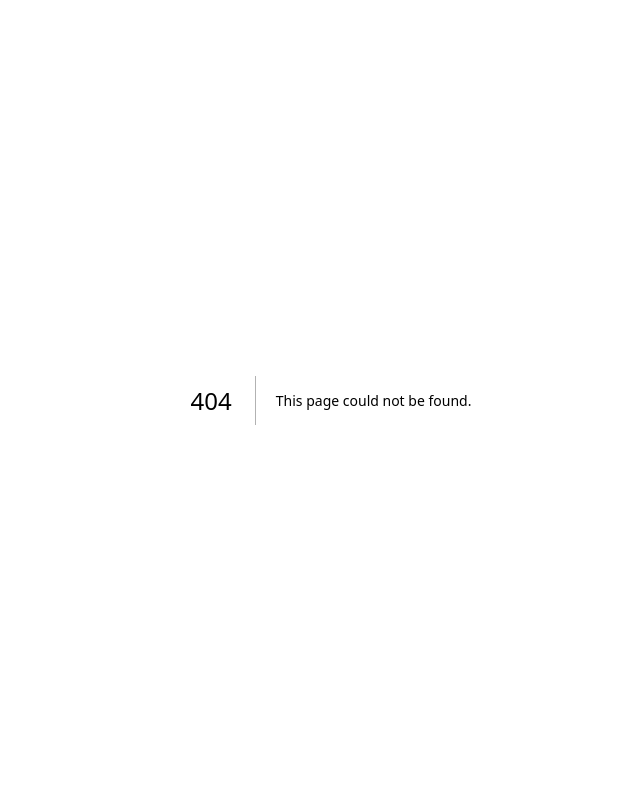
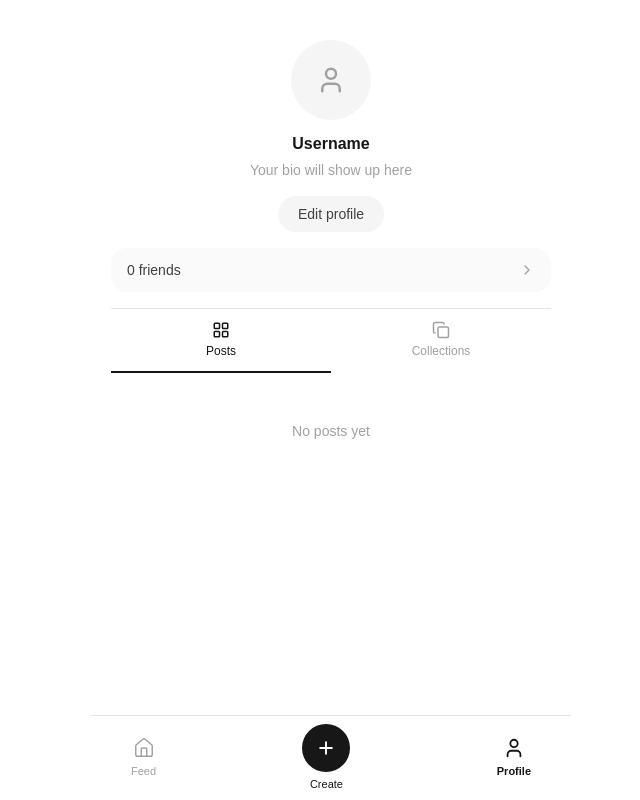
Before and after one commit to jerrychangthepanda/Fashion-App, a Next.js app in the folder frontend/: page /profile in a window 1280 px wide. Before the commit this address had no page. Shown: the whole page, without its empty margins (309-949 px from the left). Built offline with nearby package versions, Linux system fonts and the light colour scheme.

Commit message:
Add bottom nav, profile page skeleton, and create page structure

```diff
--- /dev/null
+++ b/frontend/app/create/page.tsx
@@ -0,0 +1,37 @@
+"use client";
+
+import { useRouter } from "next/navigation";
+import { Camera, X } from "lucide-react";
+
+export default function CreatePage() {
+  const router = useRouter();
+
+  return (
+    <div className="fixed inset-0 z-50 flex flex-col bg-neutral-950">
+      <div className="flex items-center px-5 pt-5">
+        <button
+          onClick={() => router.back()}
+          aria-label="Close"
+          className="flex h-9 w-9 items-center justify-center rounded-full bg-white/10"
+        >
+          <X size={18} className="text-white" />
+        </button>
+      </div>
+
+      <div className="flex flex-1 items-center justify-center px-5 py-3">
+        <div className="flex aspect-[4/5] w-full items-center justify-center rounded-3xl border border-white/10 bg-neutral-900">
+          <Camera size={32} className="text-white/25" />
+        </div>
+      </div>
+
+      <div className="flex items-center justify-center pb-10">
+        <button
+          aria-label="Take picture"
+          className="flex h-[68px] w-[68px] items-center justify-center rounded-full border-[3px] border-white"
+        >
+          <span className="h-[54px] w-[54px] rounded-full bg-white" />
+        </button>
+      </div>
+    </div>
+  );
+}
--- a/frontend/app/layout.tsx
+++ b/frontend/app/layout.tsx
@@ -1,6 +1,8 @@
 import type { Metadata } from "next";
 import { Geist, Geist_Mono } from "next/font/google";
 import "./globals.css";
+
+import { BottomNav } from "@/components/BottomNav";
 
 const geistSans = Geist({
   variable: "--font-geist-sans",
@@ -27,7 +29,15 @@ export default function RootLayout({
       lang="en"
       className={`${geistSans.variable} ${geistMono.variable} h-full antialiased`}
     >
-      <body className="min-h-full flex flex-col">{children}</body>
+      <body className={`${geistSans.variable} ${geistMono.variable} antialiased bg-neutral-100`}>
+        <div
+          className="relative mx-auto min-h-screen max-w-[480px] bg-white"
+          style={{ transform: "translateZ(0)" }}
+        >
+          {children}
+          <BottomNav />
+        </div>
+      </body>
     </html>
   );
 }
--- a/frontend/app/page.tsx
+++ b/frontend/app/page.tsx
@@ -1,9 +1,3 @@
 export default function Home() {
-  return (
-    <main className="min-h-screen flex items-center justify-center bg-white">
-      <h1 className="text-4xl font-bold text-black">
-        Iceman is a top 2 Drake album!!
-      </h1>
-    </main>
-  );
+  return <main className="min-h-screen" />;
 }
--- /dev/null
+++ b/frontend/app/profile/page.tsx
@@ -0,0 +1,28 @@
+import { User, ChevronRight } from "lucide-react";
+import { ProfileTabs } from "@/components/ProfileTabs";
+
+export default function ProfilePage() {
+  return (
+    <main className="min-h-screen bg-white px-5 pt-10 pb-28">
+      <div className="flex flex-col items-center text-center">
+        <div className="flex h-20 w-20 items-center justify-center rounded-full bg-neutral-100">
+          <User size={30} className="text-neutral-400" />
+        </div>
+
+        <h1 className="mt-3 text-base font-semibold text-neutral-900">Username</h1>
+        <p className="mt-1 text-sm text-neutral-400">Your bio will show up here</p>
+
+        <button className="mt-4 rounded-full bg-neutral-100 px-5 py-2 text-sm font-medium text-neutral-700">
+          Edit profile
+        </button>
+
+        <button className="mt-4 flex w-full items-center justify-between rounded-2xl bg-neutral-50 px-4 py-3">
+          <span className="text-sm font-medium text-neutral-700">0 friends</span>
+          <ChevronRight size={16} className="text-neutral-400" />
+        </button>
+      </div>
+
+      <ProfileTabs />
+    </main>
+  );
+}
--- /dev/null
+++ b/frontend/components/BottomNav.tsx
@@ -0,0 +1,58 @@
+"use client";
+
+import Link from "next/link";
+import { usePathname } from "next/navigation";
+import { Home, Plus, User } from "lucide-react";
+
+const TABS = [
+  { href: "/", label: "Feed", icon: Home },
+  { href: "/profile", label: "Profile", icon: User },
+] as const;
+
+export function BottomNav() {
+  const pathname = usePathname();
+
+    if (pathname.startsWith("/create")) {
+      return null;
+    }
+  return (
+    <nav className="fixed inset-x-0 bottom-0 z-50 border-t border-neutral-200 bg-white">
+      <div className="mx-auto flex max-w-[480px] items-center justify-between px-10 pt-2 pb-[calc(0.5rem+env(safe-area-inset-bottom))]">
+        <TabLink tab={TABS[0]} active={pathname === TABS[0].href} />
+
+        <Link href="/create" aria-label="Create" className="flex flex-col items-center gap-1">
+          <span className="flex h-12 w-12 items-center justify-center rounded-full bg-neutral-900 text-white">
+            <Plus size={20} strokeWidth={2.25} />
+          </span>
+          <span className="text-[11px] font-medium text-neutral-900">Create</span>
+        </Link>
+
+        <TabLink tab={TABS[1]} active={pathname === TABS[1].href} />
+      </div>
+    </nav>
+  );
+}
+
+function TabLink({
+  tab,
+  active,
+}: {
+  tab: { href: string; label: string; icon: typeof Home };
+  active: boolean;
+}) {
+  const Icon = tab.icon;
+  return (
+    <Link href={tab.href} className="flex flex-col items-center gap-1">
+      <Icon
+        size={22}
+        strokeWidth={active ? 2 : 1.6}
+        className={active ? "text-neutral-900" : "text-neutral-400"}
+      />
+      <span
+        className={`text-[11px] ${active ? "font-semibold text-neutral-900" : "font-medium text-neutral-400"}`}
+      >
+        {tab.label}
+      </span>
+    </Link>
+  );
+}
--- /dev/null
+++ b/frontend/components/ProfileTabs.tsx
@@ -0,0 +1,44 @@
+"use client";
+
+import { useState } from "react";
+import { LayoutGrid, Copy } from "lucide-react";
+
+type Tab = "posts" | "collections";
+
+const TABS: { key: Tab; label: string; icon: typeof LayoutGrid }[] = [
+  { key: "posts", label: "Posts", icon: LayoutGrid },
+  { key: "collections", label: "Collections", icon: Copy },
+];
+
+export function ProfileTabs() {
+  const [active, setActive] = useState<Tab>("posts");
+
+  return (
+    <div className="mt-4">
+      <div className="flex border-t border-neutral-200">
+        {TABS.map((tab) => {
+          const Icon = tab.icon;
+          const isActive = active === tab.key;
+          return (
+            <button
+              key={tab.key}
+              onClick={() => setActive(tab.key)}
+              className={`flex flex-1 flex-col items-center gap-1 border-b-2 py-3 text-xs font-medium ${
+                isActive
+                  ? "border-neutral-900 text-neutral-900"
+                  : "border-transparent text-neutral-400"
+              }`}
+            >
+              <Icon size={18} />
+              {tab.label}
+            </button>
+          );
+        })}
+      </div>
+
+      <div className="flex justify-center py-12 text-sm text-neutral-400">
+        {active === "posts" ? "No posts yet" : "No collections yet"}
+      </div>
+    </div>
+  );
+}
--- a/frontend/package.json
+++ b/frontend/package.json
@@ -9,6 +9,7 @@
     "lint": "eslint"
   },
   "dependencies": {
+    "lucide-react": "^1.23.0",
     "next": "16.2.9",
     "react": "19.2.4",
     "react-dom": "19.2.4"
```
Also changed, not shown: 1 other file (tests, documents, lock files or other folders).
